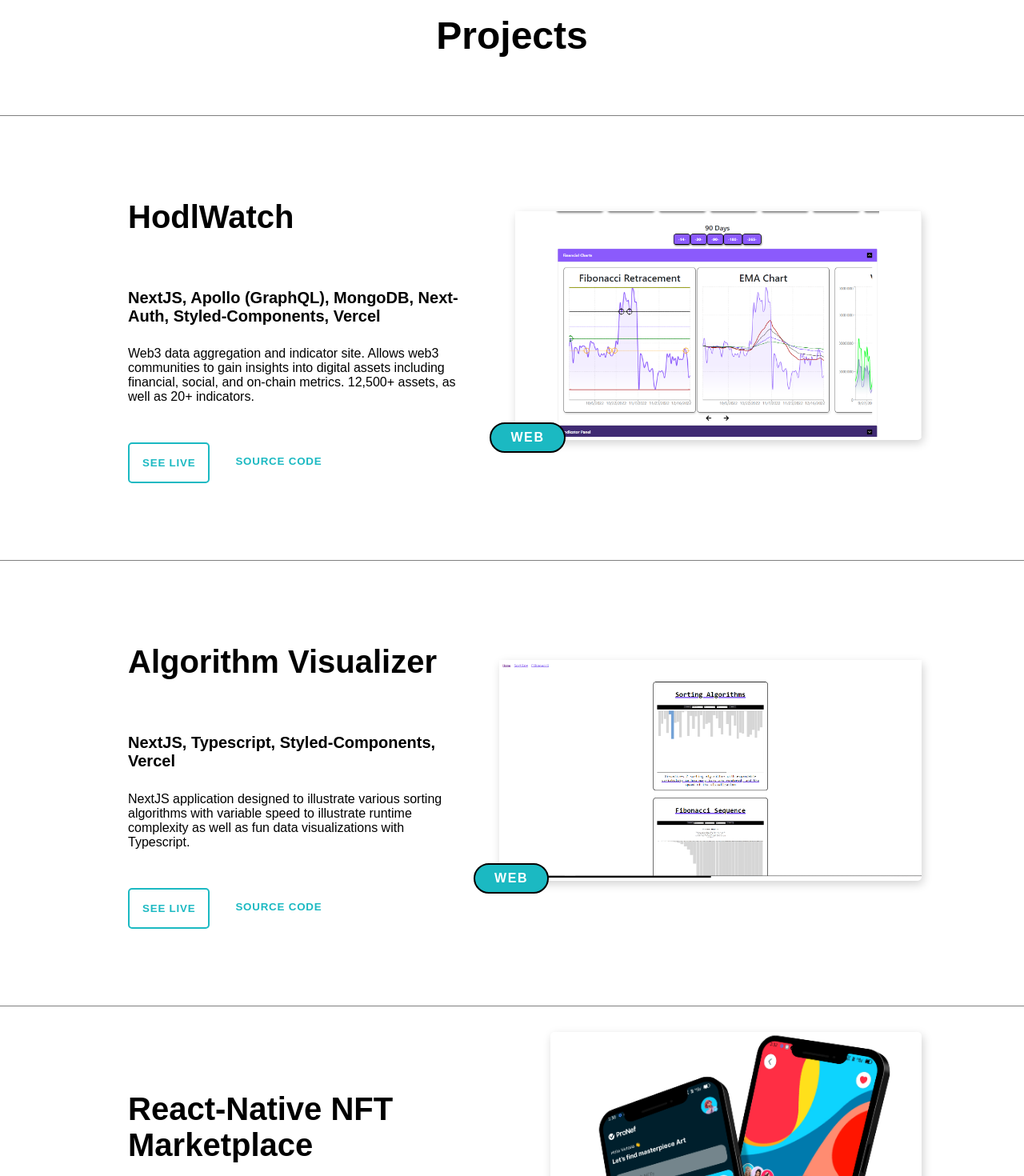
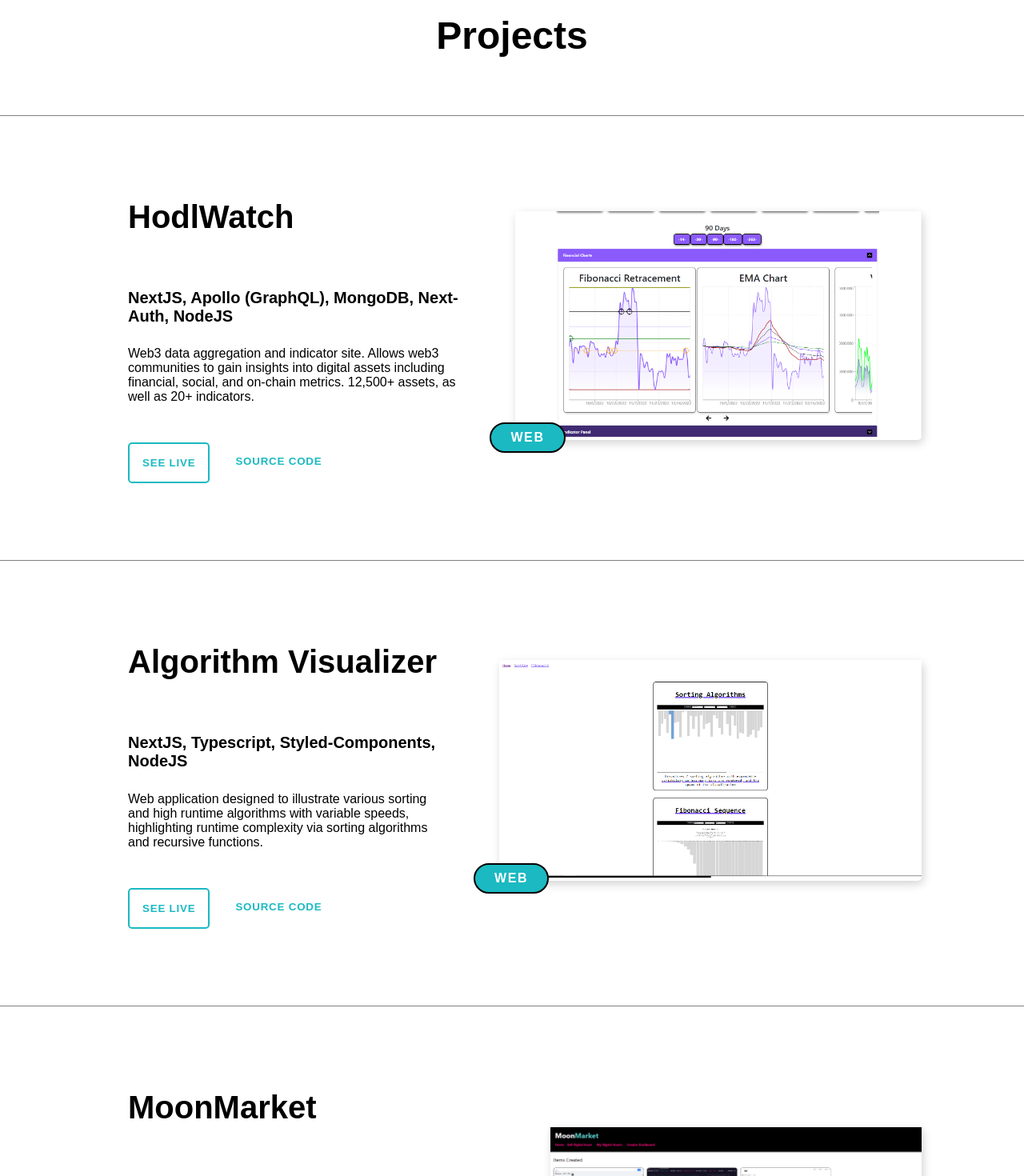
Before and after one commit to jarodchristiansen/portfolio-23, a Next.js app: page / in a window 1280 px wide. Shown: the part 1330-2800 px from the top of the page at 80% size. Built offline with nearby package versions, Linux system fonts and the light colour scheme.

Commit message:
feat: update posts

```diff
--- a/pages/index.js
+++ b/pages/index.js
@@ -1,20 +1,18 @@
+import { motion } from "framer-motion";
 import Head from "next/head";
-import styled, { keyframes } from "styled-components";
+import Image from "next/image";
 import Link from "next/link";
-import Image from "next/image";
+import { useMemo, useRef } from "react";
+import { FaArrowUp } from "react-icons/fa";
+import styled from "styled-components";
 import { MediaQueries } from "../styles/MediaQueries";
-import { useMemo, useRef } from "react";
-import bg from "../public/svgs/wavy-banner.svg";
-import { motion } from "framer-motion";
-import { FaArrowUp } from "react-icons/fa";
 
 export default function Home() {
   const ProjectBlocks = useMemo(() => {
     const projects = [
       {
         title: "HodlWatch",
-        techStack:
-          "NextJS, Apollo (GraphQL), MongoDB, Next-Auth, Styled-Components, Vercel",
+        techStack: "NextJS, Apollo (GraphQL), MongoDB, Next-Auth, NodeJS",
         details:
           "Web3 data aggregation and indicator site. Allows web3 communities to gain insights into digital assets including financial, social, and on-chain metrics. 12,500+ assets, as well as 20+ indicators.",
         imageSource: "/images/cryptoWatch.png",
@@ -25,26 +23,26 @@ export default function Home() {
 
       {
         title: "Algorithm Visualizer",
-        techStack: "NextJS, Typescript, Styled-Components, Vercel",
+        techStack: "NextJS, Typescript, Styled-Components, NodeJS",
         details:
-          "NextJS application designed to illustrate various sorting algorithms with variable speed to illustrate runtime complexity as well as fun data visualizations with Typescript.",
+          "Web application designed to illustrate various sorting and high runtime algorithms with variable speeds, highlighting runtime complexity via sorting algorithms and recursive functions.",
         imageSource: "/images/algo-viz.png",
         liveUrl: "https://algorithm-visualizer-nextjs.vercel.app/",
         githubUrl: "https://github.com/jarodchristiansen/algorithm-visualizer",
         platform: "Web",
       },
 
-      {
-        title: "React-Native NFT Marketplace",
-        techStack: "React Native, TypeScript, Solidity, IPFS",
-        details:
-          "React Native NFT explorer application that allows users to view their favorite NFT's, learn more about them, as well as place bids on the NFT itself.",
-        imageSource: "/images/react-native-nfts.png",
-        liveUrl: "",
-        githubUrl:
-          "https://github.com/jarodchristiansen/nft-marketplace-react-native",
-        platform: "Mobile",
-      },
+      // {
+      //   title: "React-Native NFT Marketplace",
+      //   techStack: "React Native, TypeScript, Solidity, IPFS",
+      //   details:
+      //     "React Native NFT explorer application allows users to view their favorite NFTs, learn more about them, place bids, and communicate with other likeminded collectors.",
+      //   imageSource: "/images/react-native-nfts.png",
+      //   liveUrl: "",
+      //   githubUrl:
+      //     "https://github.com/jarodchristiansen/nft-marketplace-react-native",
+      //   platform: "Mobile",
+      // },
 
       {
         title: "MoonMarket",
@@ -156,7 +154,7 @@ export default function Home() {
         >
           <h2>
             <span>
-              Hi, My name is
+              Hi, my name is
               <span className="name-text">Jarod Christiansen</span> <br />
               I'm a Software Engineer
             </span>
```
